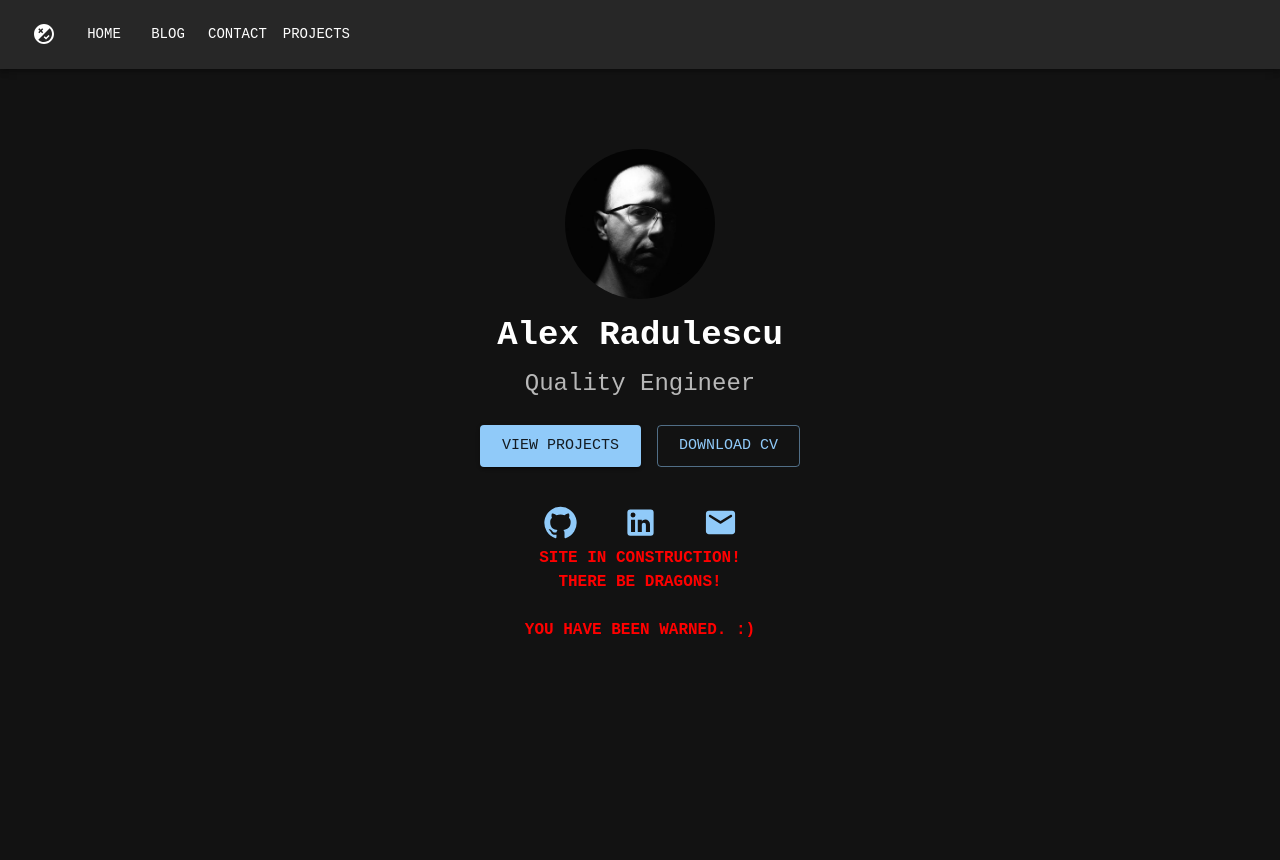
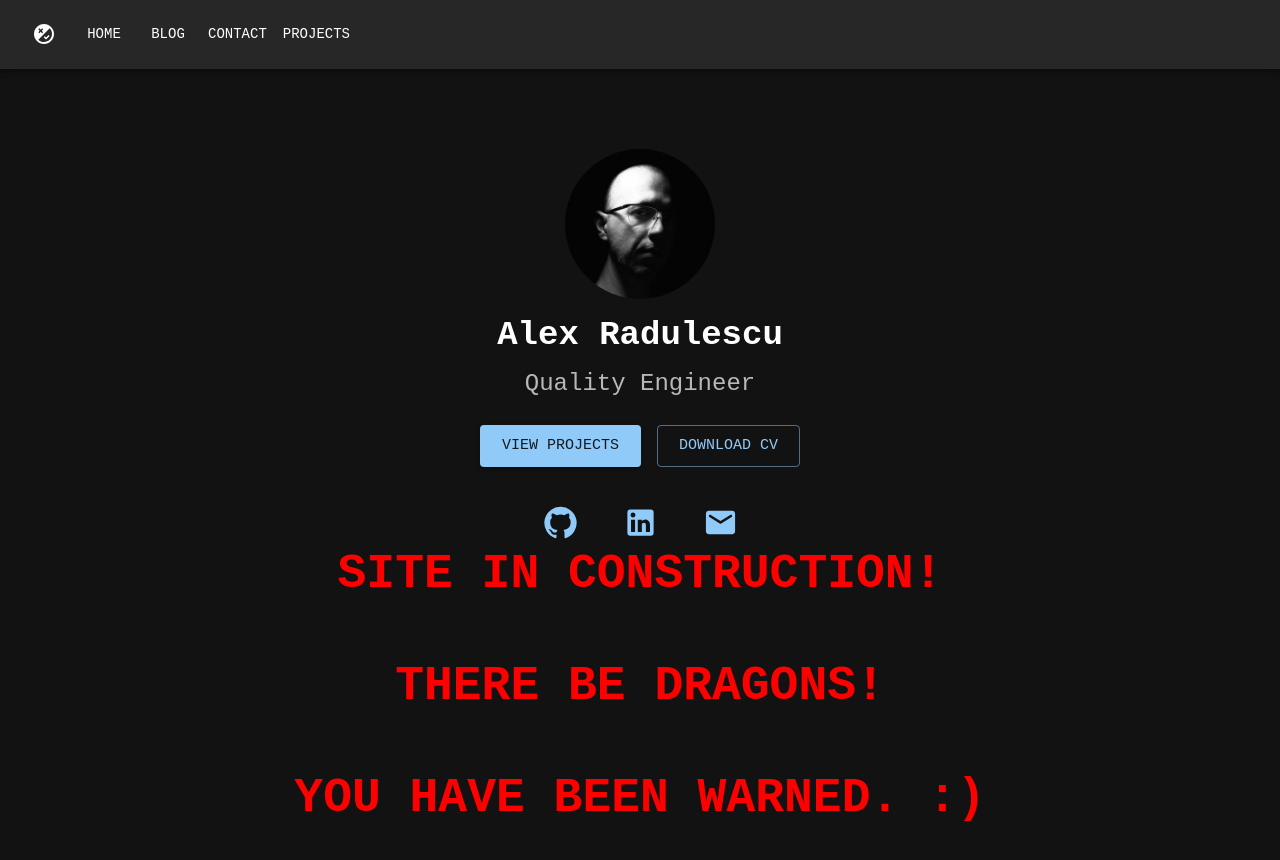
Before and after one commit to separatio/separatio.github.io, a React (Vite) app: page / in a window 1280 px wide. Shown: the top 860 px of the page. Before the commit the page ends 800 px from the top, so only its background shows below. Built offline with nearby package versions, Linux system fonts and the light colour scheme.

Commit message:
fix: improve warning on home page

```diff
--- a/src/pages/Home.page.tsx
+++ b/src/pages/Home.page.tsx
@@ -51,8 +51,9 @@ export default function HomePage({ setCurrentPage }: HomePageProps) {
           </Button>
         </Stack>
 
-        <Typography component='h1' color='red' fontWeight='bold'>
+        <Typography variant='h3' color='red' fontWeight='bold'>
           SITE IN CONSTRUCTION!
+          <br />
           <br />
           THERE BE DRAGONS!
           <br />
```
